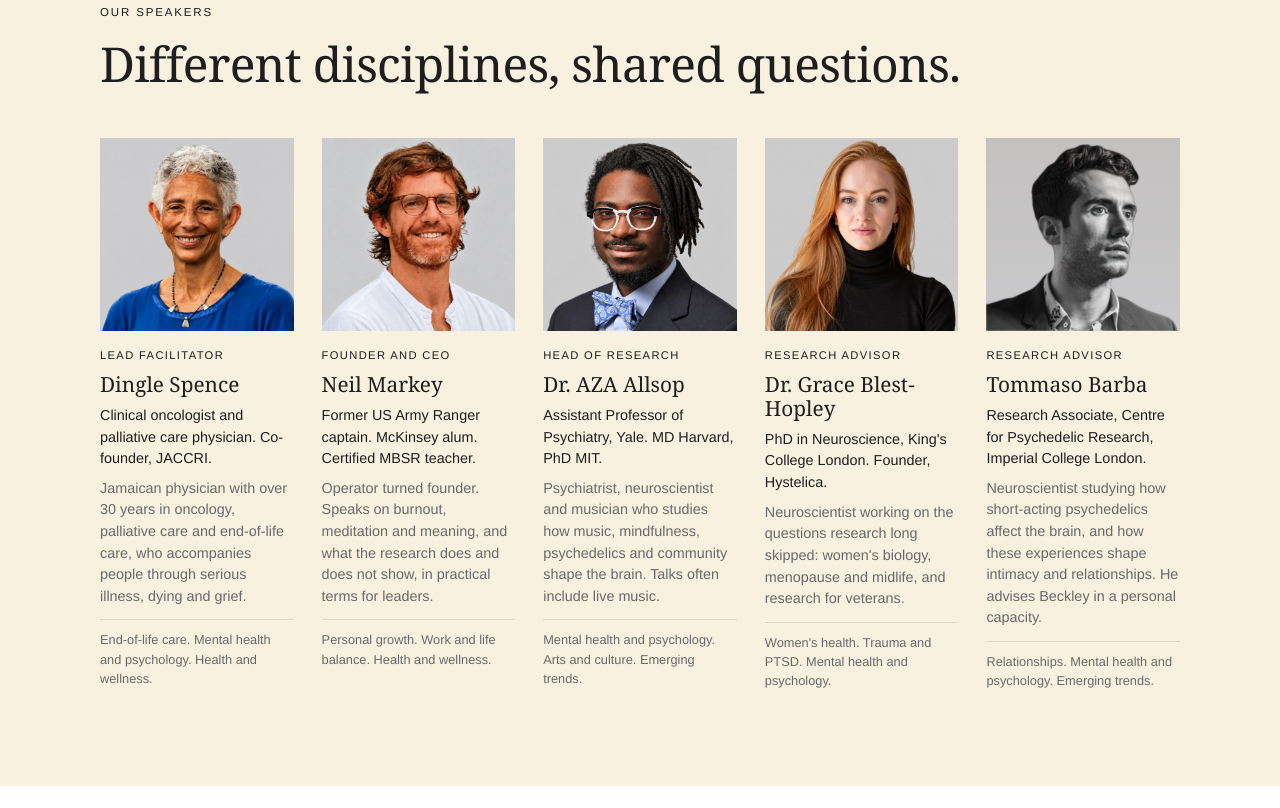
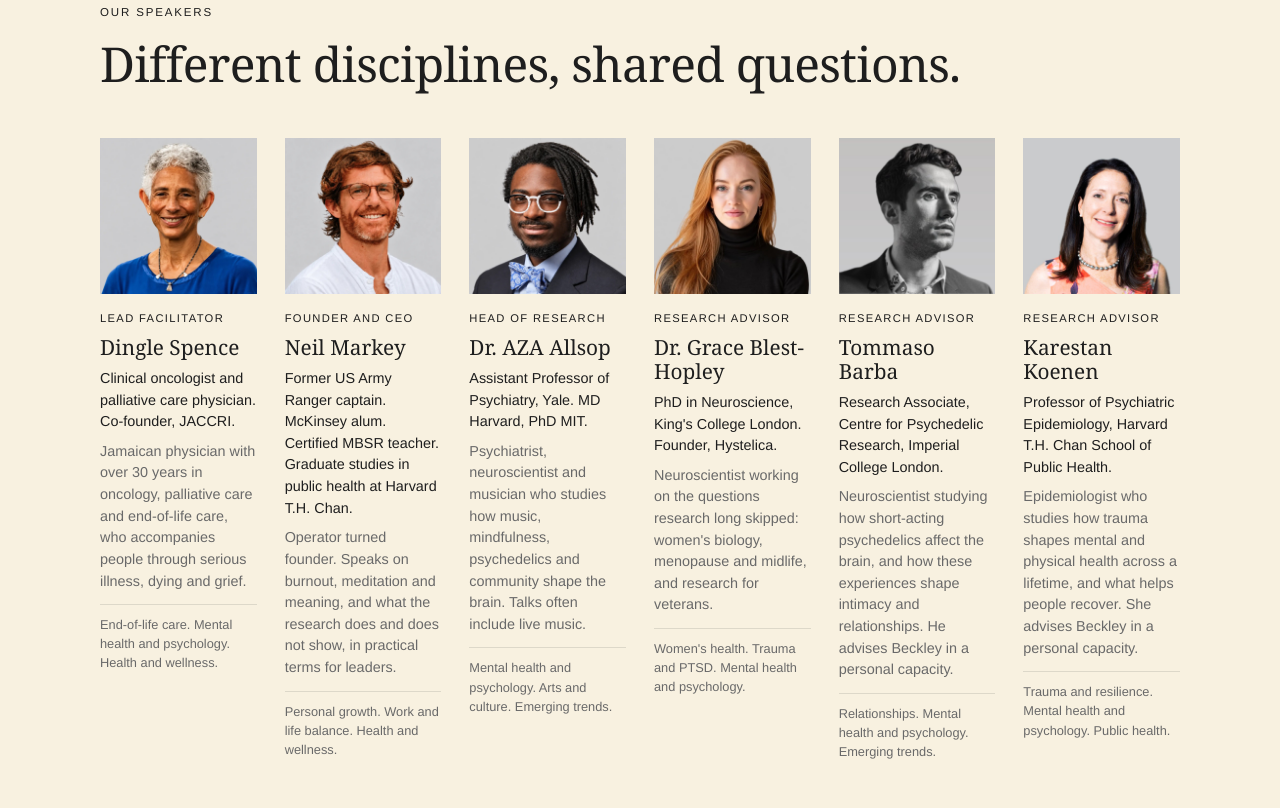
Before and after one commit to neilpmarkey/beckley-health-site, a plain HTML site: page speaking.html in a window 1280 px wide. Shown: the part 732-1540 px from the top of the page. Drawn offline with Linux system fonts and the light colour scheme.

Commit message:
Add files via upload

```diff
--- a/speaking.html
+++ b/speaking.html
@@ -42,12 +42,13 @@
   <section class="alt">
     <div class="wrap">
       <div class="sec-head"><div class="eyebrow">Our speakers</div><h2>Different disciplines, shared questions.</h2></div>
-      <div class="people four five">
+      <div class="people">
         <div class="person"><img src="assets/speaker-dingle-spence.jpg" alt="Dingle Spence" loading="lazy" width="640" height="640" style="aspect-ratio:1 / 1"><div class="role">Lead Facilitator</div><h3>Dingle Spence</h3><p style="color:var(--ink)">Clinical oncologist and palliative care physician. Co-founder, JACCRI.</p><p>Jamaican physician with over 30 years in oncology, palliative care and end-of-life care, who accompanies people through serious illness, dying and grief.</p><p class="topics">End-of-life care. Mental health and psychology. Health and wellness.</p></div>
-        <div class="person"><img src="assets/speaker-neil-markey.jpg" alt="Neil Markey" loading="lazy" width="640" height="640" style="aspect-ratio:1 / 1"><div class="role">Founder and CEO</div><h3>Neil Markey</h3><p style="color:var(--ink)">Former US Army Ranger captain. McKinsey alum. Certified MBSR teacher.</p><p>Operator turned founder. Speaks on burnout, meditation and meaning, and what the research does and does not show, in practical terms for leaders.</p><p class="topics">Personal growth. Work and life balance. Health and wellness.</p></div>
+        <div class="person"><img src="assets/speaker-neil-markey.jpg" alt="Neil Markey" loading="lazy" width="640" height="640" style="aspect-ratio:1 / 1"><div class="role">Founder and CEO</div><h3>Neil Markey</h3><p style="color:var(--ink)">Former US Army Ranger captain. McKinsey alum. Certified MBSR teacher. Graduate studies in public health at Harvard T.H. Chan.</p><p>Operator turned founder. Speaks on burnout, meditation and meaning, and what the research does and does not show, in practical terms for leaders.</p><p class="topics">Personal growth. Work and life balance. Health and wellness.</p></div>
         <div class="person"><img src="assets/speaker-aza-allsop.jpg" alt="Dr. AZA Allsop" loading="lazy" width="640" height="640" style="aspect-ratio:1 / 1"><div class="role">Head of Research</div><h3>Dr. AZA Allsop</h3><p style="color:var(--ink)">Assistant Professor of Psychiatry, Yale. MD Harvard, PhD MIT.</p><p>Psychiatrist, neuroscientist and musician who studies how music, mindfulness, psychedelics and community shape the brain. Talks often include live music.</p><p class="topics">Mental health and psychology. Arts and culture. Emerging trends.</p></div>
         <div class="person"><img src="assets/speaker-grace-blest-hopley.jpg" alt="Dr. Grace Blest-Hopley" loading="lazy" width="640" height="640" style="aspect-ratio:1 / 1"><div class="role">Research Advisor</div><h3>Dr. Grace Blest-Hopley</h3><p style="color:var(--ink)">PhD in Neuroscience, King's College London. Founder, Hystelica.</p><p>Neuroscientist working on the questions research long skipped: women's biology, menopause and midlife, and research for veterans.</p><p class="topics">Women's health. Trauma and PTSD. Mental health and psychology.</p></div>
-        <div class="person"><img src="assets/speaker-tommaso-barba.jpg" alt="Tommaso Barba" loading="lazy" width="640" height="640" style="aspect-ratio:1 / 1"><div class="role">Research Advisor</div><h3>Tommaso Barba</h3><p style="color:var(--ink)">Research Associate, Centre for Psychedelic Research, Imperial College London.</p><p>Neuroscientist studying how short-acting psychedelics affect the brain, and how these experiences shape intimacy and relationships. He advises Beckley in a personal capacity.</p><p class="topics">Relationships. Mental health and psychology. Emerging trends.</p></div>
+        <div class="person"><img src="assets/speaker-tommaso-barba.jpg?v=2" alt="Tommaso Barba" loading="lazy" width="640" height="640" style="aspect-ratio:1 / 1"><div class="role">Research Advisor</div><h3>Tommaso Barba</h3><p style="color:var(--ink)">Research Associate, Centre for Psychedelic Research, Imperial College London.</p><p>Neuroscientist studying how short-acting psychedelics affect the brain, and how these experiences shape intimacy and relationships. He advises Beckley in a personal capacity.</p><p class="topics">Relationships. Mental health and psychology. Emerging trends.</p></div>
+        <div class="person"><img src="assets/speaker-karestan-koenen.jpg" alt="Karestan Koenen" loading="lazy" width="640" height="640" style="aspect-ratio:1 / 1"><div class="role">Research Advisor</div><h3>Karestan Koenen</h3><p style="color:var(--ink)">Professor of Psychiatric Epidemiology, Harvard T.H. Chan School of Public Health.</p><p>Epidemiologist who studies how trauma shapes mental and physical health across a lifetime, and what helps people recover. She advises Beckley in a personal capacity.</p><p class="topics">Trauma and resilience. Mental health and psychology. Public health.</p></div>
       </div>
     </div>
   </section>
```
